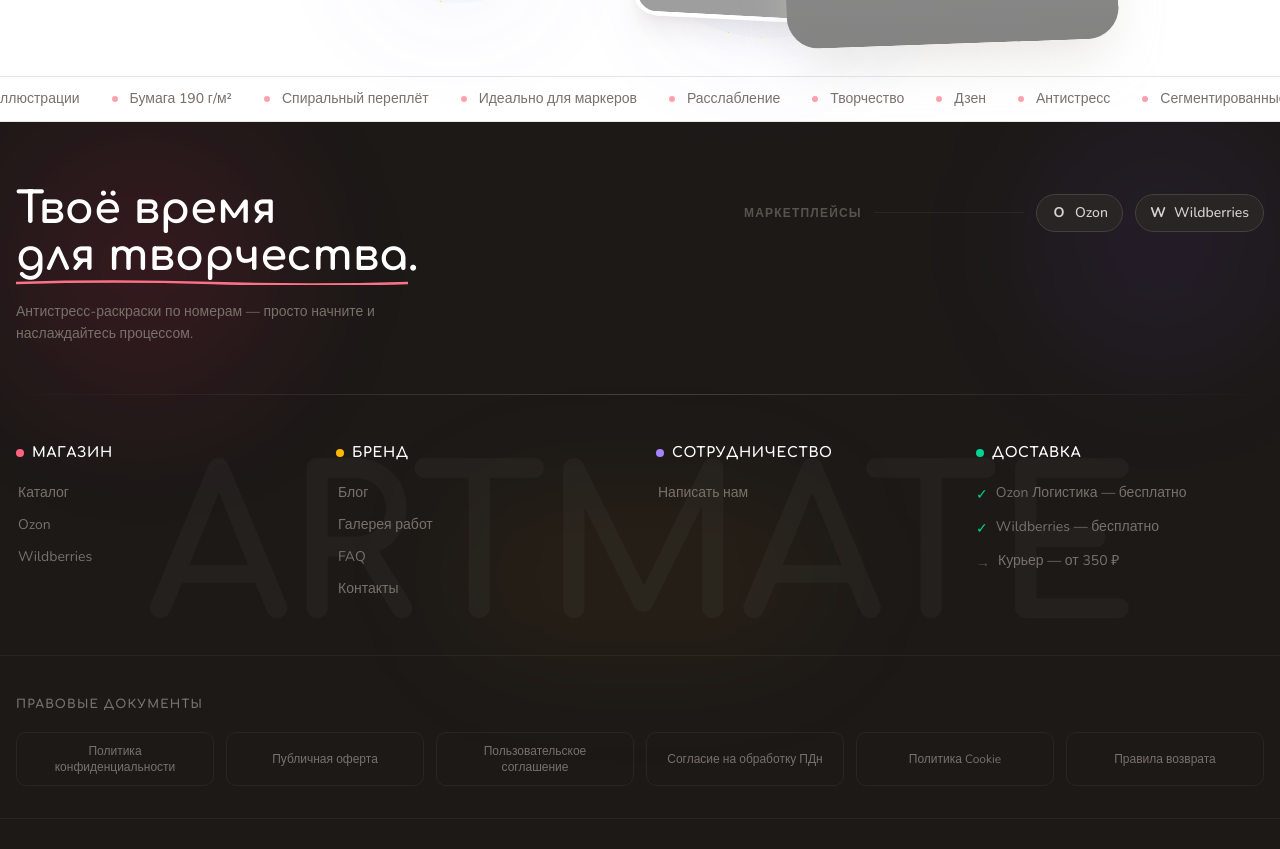
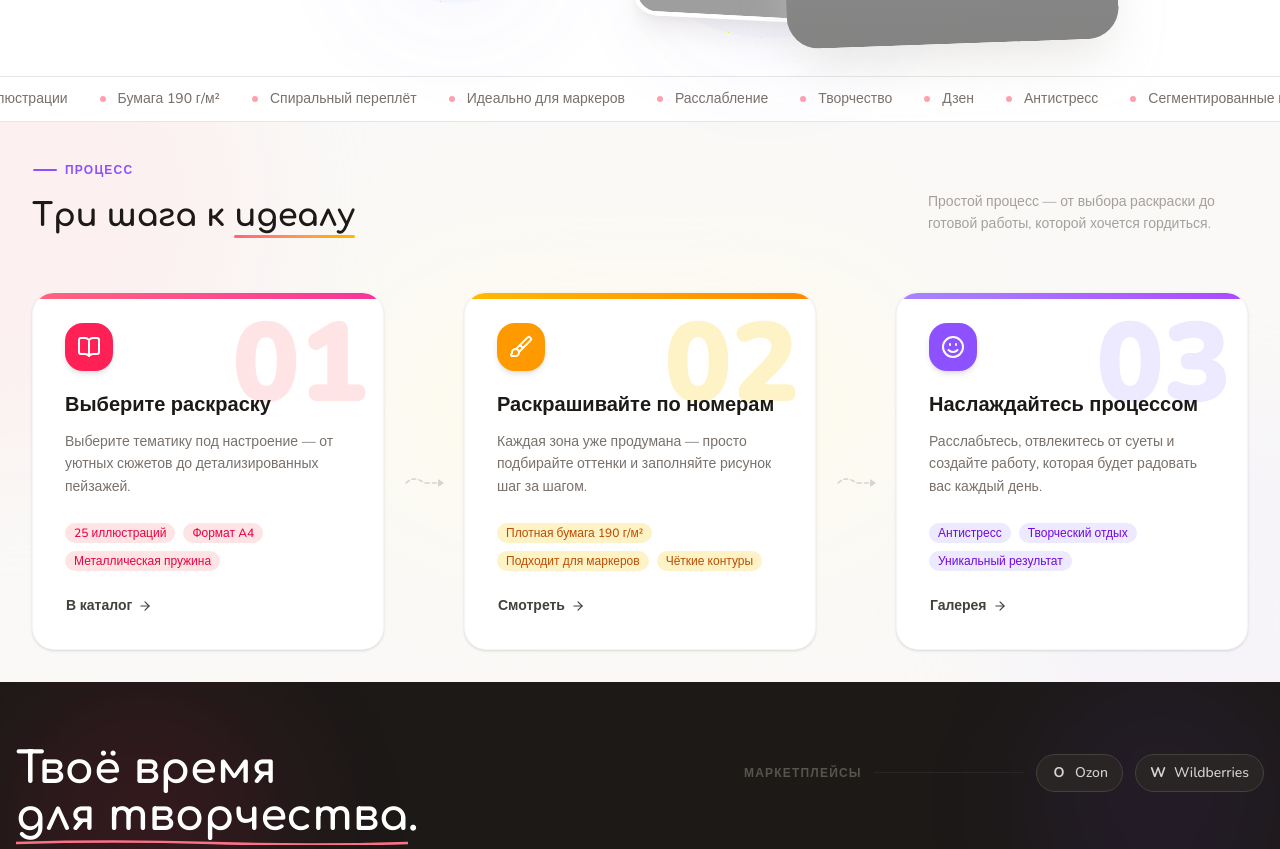
Before and after one commit to DenisVorop/artmate-monorepo, a Next.js app in the folder apps/site/: page / in a window 1280 px wide. Shown: the part 500-1349 px from the top of the page. Built offline with nearby package versions, Linux system fonts and the light colour scheme; grey boxes are pictures that could not be loaded.

Commit message:
feat: add how-it-works

```diff
--- a/apps/site/src/_pages/home/index.tsx
+++ b/apps/site/src/_pages/home/index.tsx
@@ -1,5 +1,6 @@
 import { HeroSection } from "./ui/hero-section";
 import { AdvantagesCarousel } from "./ui/advantages-carousel";
+import { HowItWorks } from "./ui/how-it-works";
 
 export { metadata } from "./metadata";
 
@@ -9,6 +10,8 @@ export function HomePage() {
       <HeroSection className="my-4 md:my-8" />
 
       <AdvantagesCarousel />
+
+      <HowItWorks className="py-4 md:py-8" />
     </main>
   );
 }
--- /dev/null
+++ b/apps/site/src/_pages/home/ui/how-it-works/constants.ts
@@ -0,0 +1,76 @@
+import { routes } from "@/shared";
+import { BookOpen, Brush, Smile, type LucideIcon } from "lucide-react";
+
+export type StepTone = "rose" | "amber" | "violet";
+
+export type HowItWorksStep = {
+  num: string;
+  icon: LucideIcon;
+  title: string;
+  desc: string;
+  chips: string[];
+  tone: StepTone;
+  href: string;
+  cta: string;
+};
+
+export const steps = [
+  {
+    num: "01",
+    icon: BookOpen,
+    title: "Выберите раскраску",
+    desc: "Выберите тематику под настроение — от уютных сюжетов до детализированных пейзажей.",
+    chips: ["25 иллюстраций", "Формат A4", "Металлическая пружина"],
+    tone: "rose",
+    href: routes.catalog,
+    cta: "В каталог",
+  },
+  {
+    num: "02",
+    icon: Brush,
+    title: "Раскрашивайте по номерам",
+    desc: "Каждая зона уже продумана — просто подбирайте оттенки и заполняйте рисунок шаг за шагом.",
+    chips: ["Плотная бумага 190 г/м²", "Подходит для маркеров", "Чёткие контуры"],
+    tone: "amber",
+    href: routes.catalog,
+    cta: "Смотреть",
+  },
+  {
+    num: "03",
+    icon: Smile,
+    title: "Наслаждайтесь процессом",
+    desc: "Расслабьтесь, отвлекитесь от суеты и создайте работу, которая будет радовать вас каждый день.",
+    chips: ["Антистресс", "Творческий отдых", "Уникальный результат"],
+    tone: "violet",
+    href: routes.gallery,
+    cta: "Галерея",
+  },
+] satisfies HowItWorksStep[];
+
+type StepTones = {
+  accent: string;
+  badge: string;
+  icon: string;
+  num: string;
+};
+
+export const stepTones = {
+  rose: {
+    accent: "from-rose-400 to-pink-500",
+    badge: "bg-rose-100 text-rose-600",
+    icon: "bg-rose-500 text-white",
+    num: "text-rose-100",
+  },
+  amber: {
+    accent: "from-amber-400 to-orange-400",
+    badge: "bg-amber-100 text-amber-700 ",
+    icon: "bg-amber-500 text-white",
+    num: "text-amber-100",
+  },
+  violet: {
+    accent: "from-violet-400 to-purple-500",
+    badge: "bg-violet-100 text-violet-700",
+    icon: "bg-violet-500 text-white",
+    num: "text-violet-100",
+  },
+} satisfies Record<StepTone, StepTones>;
--- /dev/null
+++ b/apps/site/src/_pages/home/ui/how-it-works/index.tsx
@@ -0,0 +1,56 @@
+import { Badge, cn } from "@/shared";
+import { SectionSubtitle, SectionTitle } from "@/shared/ui/typography";
+import { steps } from "./constants";
+import { StepCard } from "./ui/card";
+import { Connector } from "./ui/connector";
+
+export function HowItWorks({ className }: { className?: string }) {
+  return (
+    <section className={cn("relative overflow-hidden bg-[#faf9f7]", className)}>
+      <div className="pointer-events-none absolute top-0 left-0 h-[500px] w-[500px] -translate-x-1/2 -translate-y-1/3 rounded-full bg-rose-100/40 blur-3xl" />
+      <div className="pointer-events-none absolute right-0 bottom-0 h-[400px] w-[400px] translate-x-1/3 translate-y-1/3 rounded-full bg-violet-100/30 blur-3xl" />
+      <div className="pointer-events-none absolute top-1/2 left-1/2 h-[300px] w-[600px] -translate-x-1/2 -translate-y-1/2 rounded-full bg-amber-50/60 blur-3xl" />
+
+      <div className="relative container mx-auto w-full px-4 sm:px-6 lg:px-8">
+        <div className="mb-14">
+          <div className="mb-3">
+            <Badge
+              variant="ghost"
+              className="h-auto gap-2 bg-transparent p-0 text-xs font-bold tracking-widest text-violet-500 uppercase hover:bg-transparent"
+            >
+              <span aria-hidden className="h-0.5 w-6 shrink-0 rounded-full bg-current" />
+              Процесс
+            </Badge>
+          </div>
+
+          <div className="flex flex-col justify-between gap-4 md:flex-row md:items-end md:gap-0">
+            <div>
+              <SectionTitle className="max-w-lg">
+                Три шага к{" "}
+                <span className="relative inline-block">
+                  идеалу
+                  <span className="absolute -bottom-0.5 left-0 h-[3px] w-full rounded-full bg-gradient-to-r from-rose-400 to-amber-400" />
+                </span>
+              </SectionTitle>
+            </div>
+
+            <SectionSubtitle className="max-w-xs">
+              Простой процесс — от выбора раскраски до готовой работы, которой хочется гордиться.
+            </SectionSubtitle>
+          </div>
+        </div>
+
+        <div className="flex flex-col items-stretch gap-5 md:flex-row md:gap-3 lg:gap-5">
+          {steps.map((step, i) => (
+            <div key={step.num} className="contents">
+              <div className="flex-1">
+                <StepCard step={step} />
+              </div>
+              {i < steps.length - 1 && <Connector />}
+            </div>
+          ))}
+        </div>
+      </div>
+    </section>
+  );
+}
--- /dev/null
+++ b/apps/site/src/_pages/home/ui/how-it-works/ui/card.tsx
@@ -0,0 +1,83 @@
+import { Badge, Button, cn } from "@/shared";
+import { Link } from "@/shared/ui/link";
+import {
+  Card,
+  CardContent,
+  CardDescription,
+  CardFooter,
+  CardHeader,
+  CardTitle,
+} from "@/shared/ui/card";
+import { ArrowRight } from "lucide-react";
+import { stepTones, type HowItWorksStep } from "../constants";
+
+export function StepCard({ step }: { step: HowItWorksStep }) {
+  const Icon = step.icon;
+  const tone = stepTones[step.tone];
+
+  return (
+    <Card className="relative h-full gap-0 overflow-hidden rounded-3xl border border-stone-100 bg-white py-0 shadow-sm ring-0 transition-shadow duration-300 hover:shadow-lg">
+      <div aria-hidden className={cn("h-1.5 w-full bg-linear-to-r", tone.accent)} />
+
+      <div
+        aria-hidden
+        className={cn(
+          "font-display pointer-events-none absolute top-4 right-4 leading-none font-black select-none",
+          tone.num,
+        )}
+        style={{ fontSize: "7rem", lineHeight: 1 }}
+      >
+        {step.num}
+      </div>
+
+      <CardHeader className="relative gap-0 px-8 pt-6">
+        <div
+          aria-hidden
+          className={cn(
+            "mb-5 flex h-12 w-12 items-center justify-center rounded-2xl border-0 p-0 shadow-md",
+            tone.icon,
+          )}
+        >
+          <Icon size={24} />
+        </div>
+
+        <CardTitle
+          role="heading"
+          aria-level={3}
+          className="font-display mb-3 text-xl leading-snug font-bold text-stone-900"
+        >
+          {step.title}
+        </CardTitle>
+
+        <CardDescription className="text-sm leading-relaxed text-stone-500">
+          {step.desc}
+        </CardDescription>
+      </CardHeader>
+
+      <CardContent className="relative flex flex-wrap gap-2 px-8 pt-6 pb-6">
+        {step.chips.map((chip) => (
+          <Badge key={chip} className={tone.badge}>
+            {chip}
+          </Badge>
+        ))}
+      </CardContent>
+
+      <CardFooter className="relative mt-auto border-t-0 bg-transparent px-8 pt-0 pb-8">
+        <Button
+          asChild
+          variant="link"
+          size="sm"
+          className="h-auto p-0 text-sm font-semibold text-stone-700 hover:text-stone-900"
+        >
+          <Link href={step.href} className="group/link gap-1.5">
+            {step.cta}
+            <ArrowRight
+              data-icon="inline-end"
+              className="size-3.5 transition-transform group-hover/link:translate-x-0.5"
+            />
+          </Link>
+        </Button>
+      </CardFooter>
+    </Card>
+  );
+}
--- /dev/null
+++ b/apps/site/src/_pages/home/ui/how-it-works/ui/connector.tsx
@@ -0,0 +1,19 @@
+export function Connector() {
+  return (
+    <div className="mt-6 hidden w-10 shrink-0 items-center justify-center self-center md:flex">
+      <div className="w-full origin-left">
+        <svg width="40" height="24" viewBox="0 0 40 24" fill="none" className="w-full">
+          <path
+            d="M2 12 Q10 4 20 12 Q30 12 38 12"
+            stroke="#d6d3d1"
+            strokeWidth="1.5"
+            strokeDasharray="4 3"
+            strokeLinecap="round"
+            fill="none"
+          />
+          <polygon points="34,8 40,12 34,16" fill="#d6d3d1" />
+        </svg>
+      </div>
+    </div>
+  );
+}
--- a/apps/site/src/shared/ui/typography.tsx
+++ b/apps/site/src/shared/ui/typography.tsx
@@ -28,7 +28,7 @@ export function SectionTitle({
   return (
     <h2
       className={`font-display leading-tight font-bold text-stone-900 ${className}`}
-      style={{ fontSize: "clamp(1.9rem, 3.5vw, 2.75rem)", ...style }}
+      style={{ fontSize: "clamp(1rem, 3.5vw, 2rem)", ...style }}
       {...rest}
     >
       {children}
```
